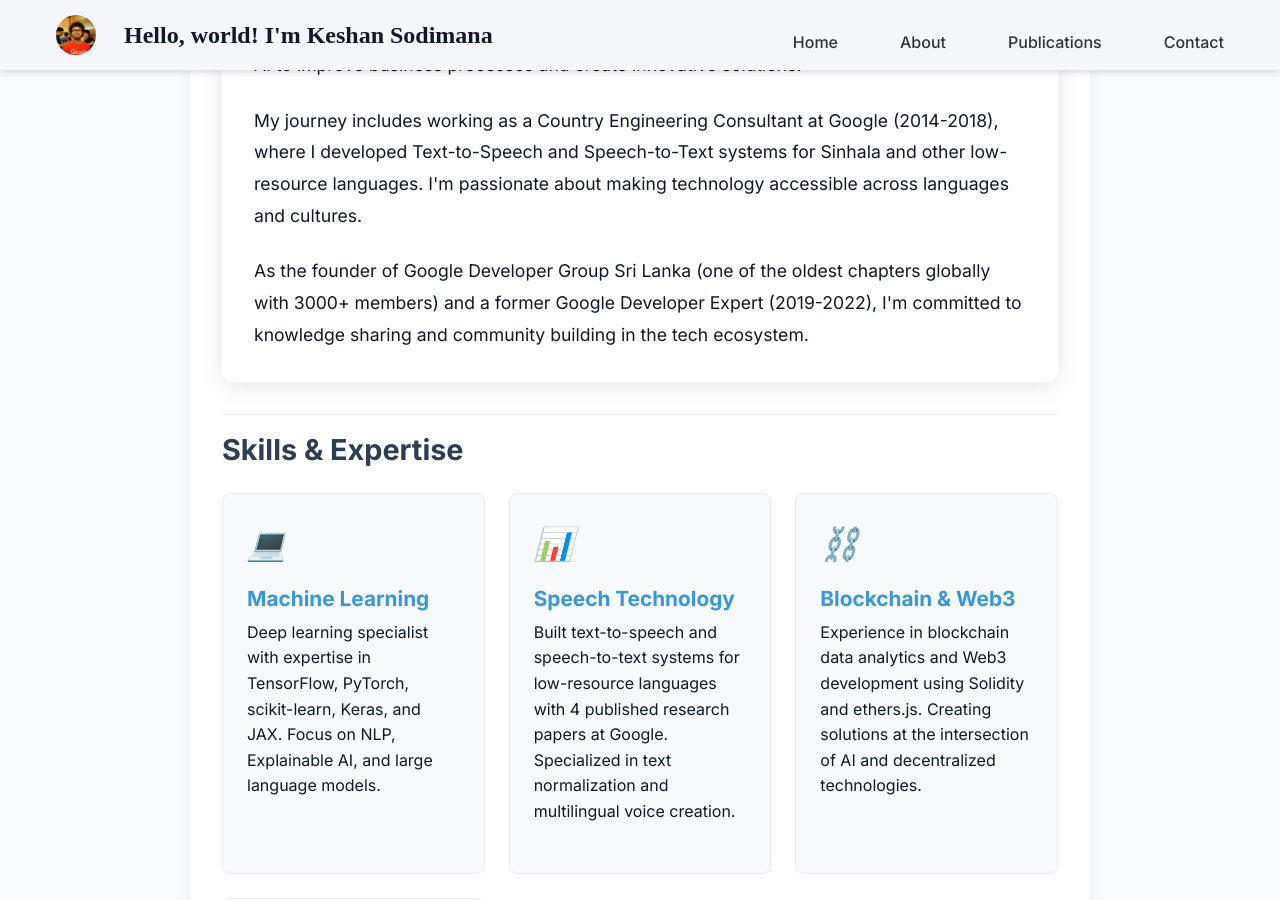
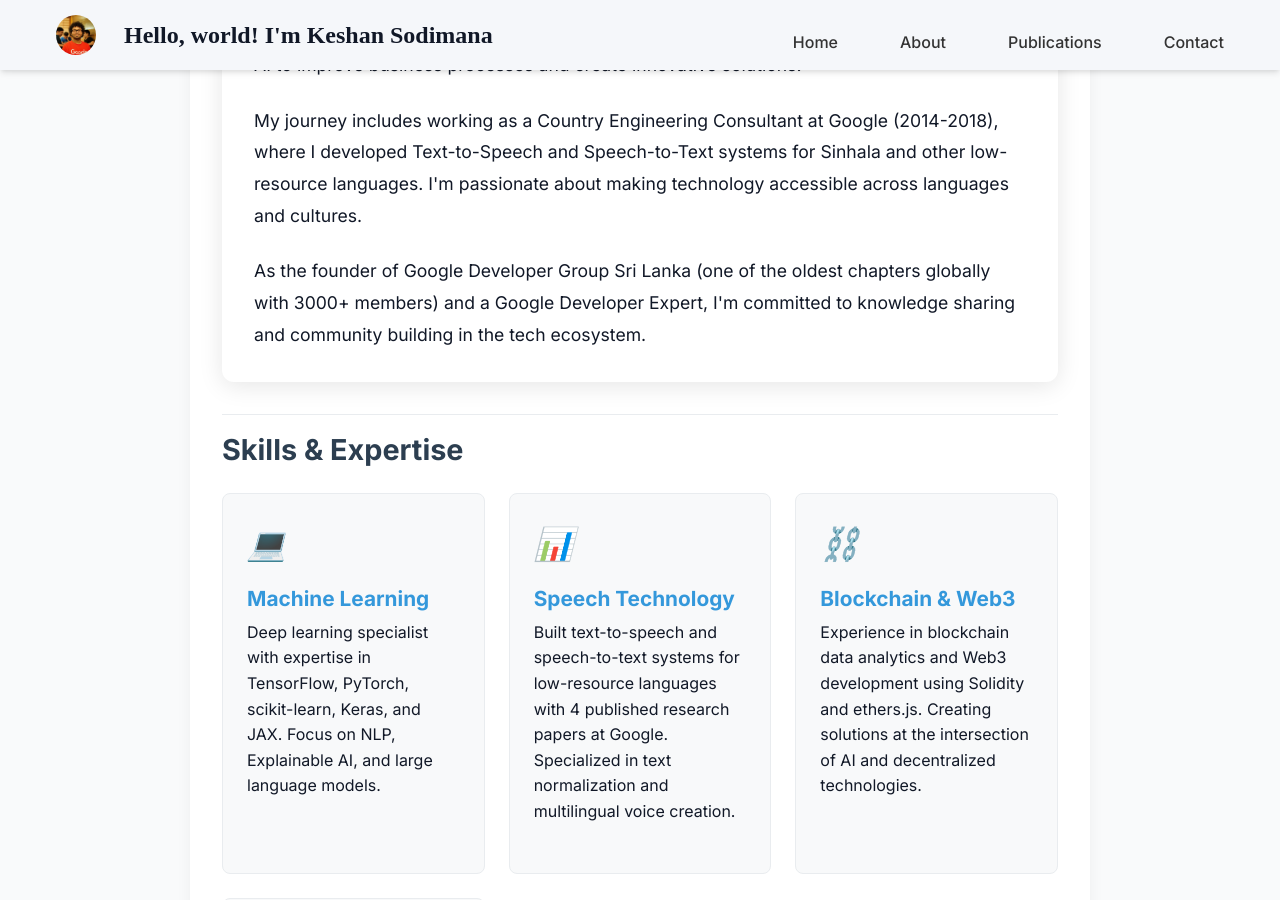
Before and after one commit to keshan/keshan.github.io, a Jekyll site: the page built from about.html, in a window 1280 px wide and 900 px high, scrolled down 376 px. Built offline with Jekyll 4.4.1, drawn with Linux system fonts in a browser that asks for light colours.

Commit message:
Update about.html

```diff
--- a/about.html
+++ b/about.html
@@ -12,7 +12,7 @@ permalink: /about/
 
     <p>My journey includes working as a Country Engineering Consultant at Google (2014-2018), where I developed Text-to-Speech and Speech-to-Text systems for Sinhala and other low-resource languages. I'm passionate about making technology accessible across languages and cultures.</p>
 
-    <p>As the founder of Google Developer Group Sri Lanka (one of the oldest chapters globally with 3000+ members) and a former Google Developer Expert (2019-2022), I'm committed to knowledge sharing and community building in the tech ecosystem.</p>
+    <p>As the founder of Google Developer Group Sri Lanka (one of the oldest chapters globally with 3000+ members) and a Google Developer Expert, I'm committed to knowledge sharing and community building in the tech ecosystem.</p>
   </div>
 
   <div class="skills-section">
```
